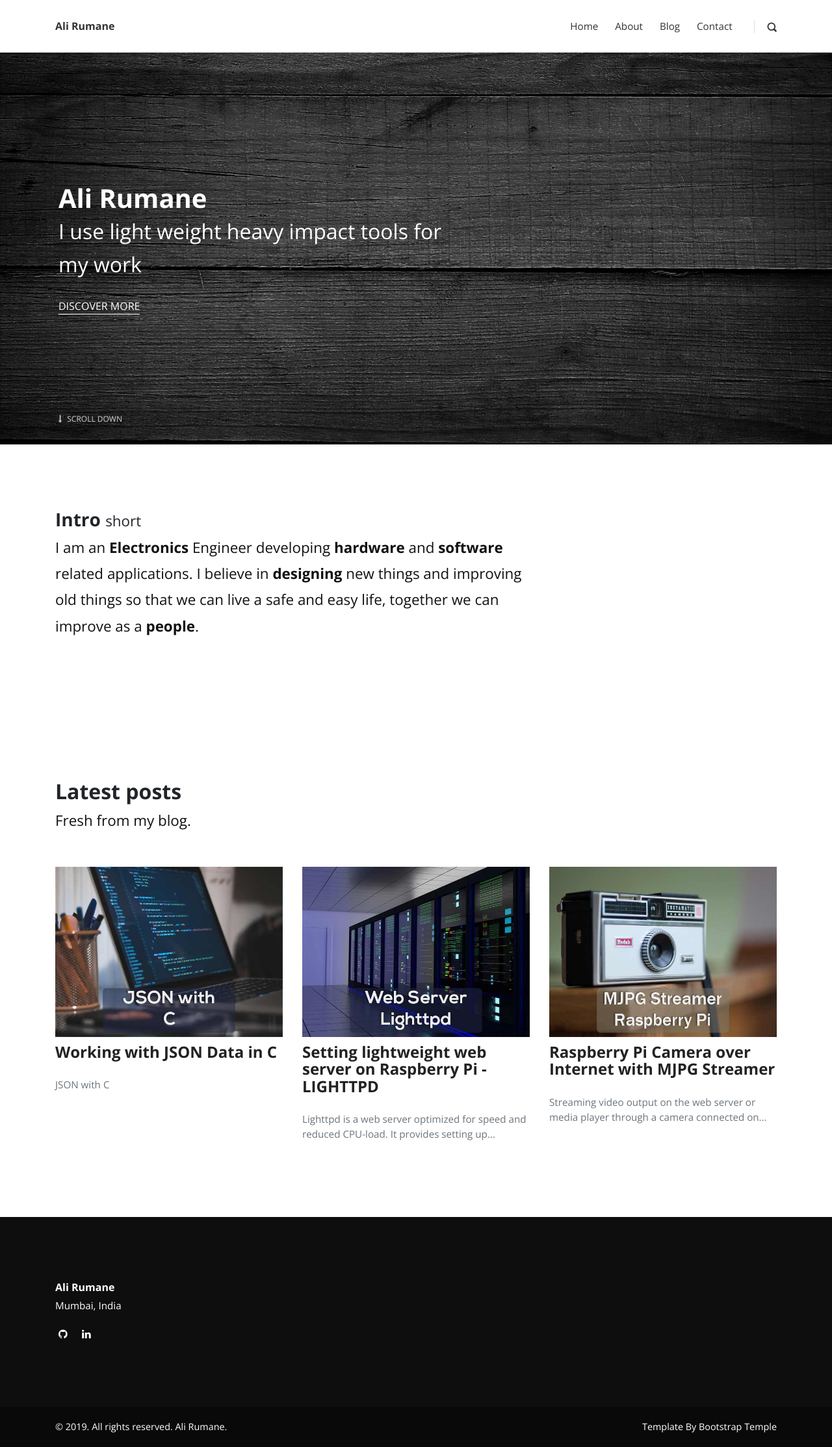
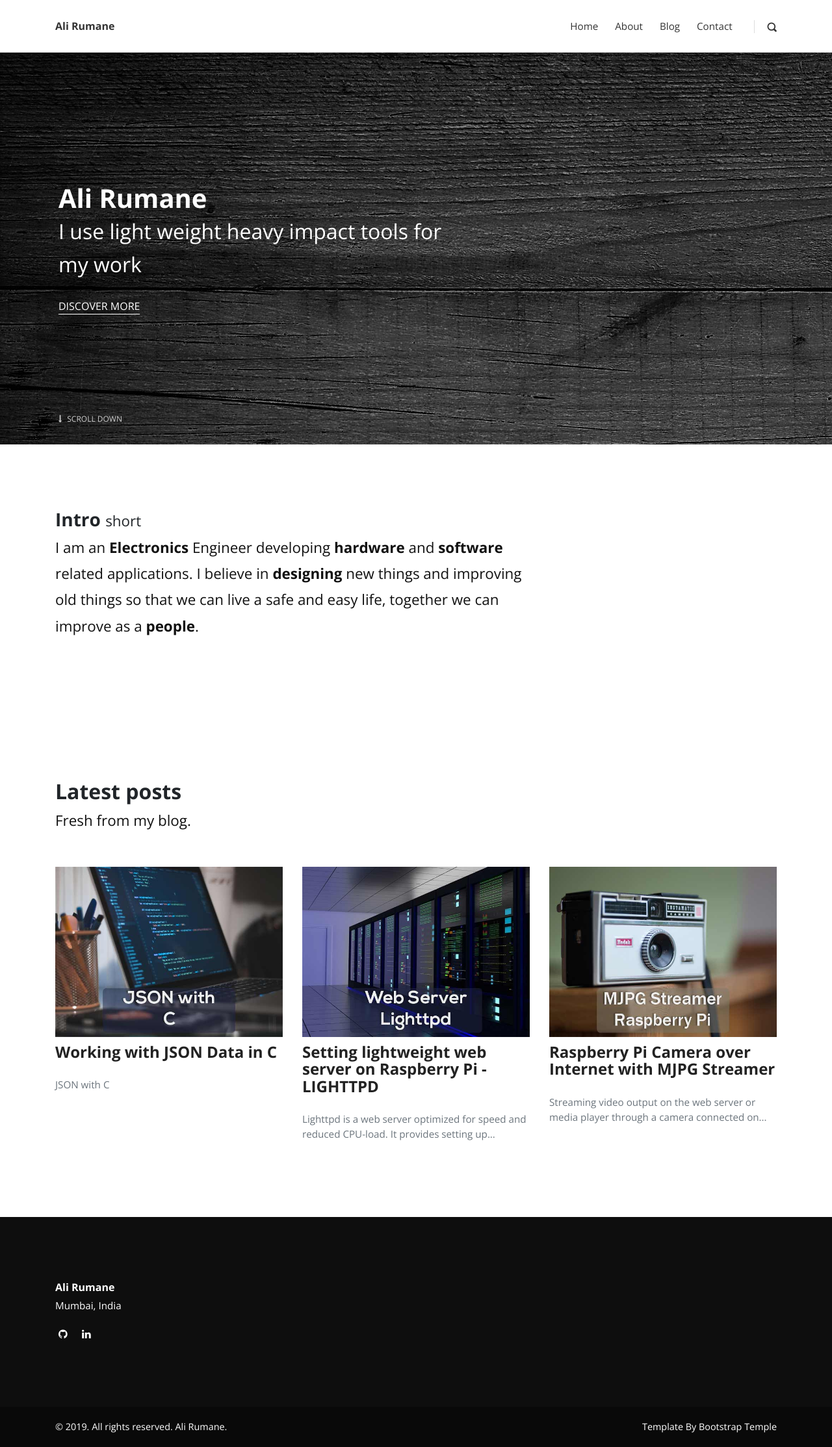
Before and after one commit to alirumane/alirumane.github.io, a Jekyll site: the page built from index.html, in a window 1280 px wide. Shown: the whole page at 65% size. Built offline with Jekyll 4.4.1, drawn with Linux system fonts in a browser that asks for light colours.

Commit message:
Update index.html

```diff
--- a/index.html
+++ b/index.html
@@ -4,7 +4,7 @@ title: Home
 ---
 
     <!-- Hero Section-->
-    <section style="background: url({{ site.baseurl}}/assets/img/hero.jpg); background-repeat: no-repeat; background-size: cover; background-position: center center;" class="hero">
+    <section class="hero" style="background: url({{ site.baseurl}}/assets/img/hero.jpg)">
       <div class="container">
         <div class="row">
           <div class="col-lg-7">
```
